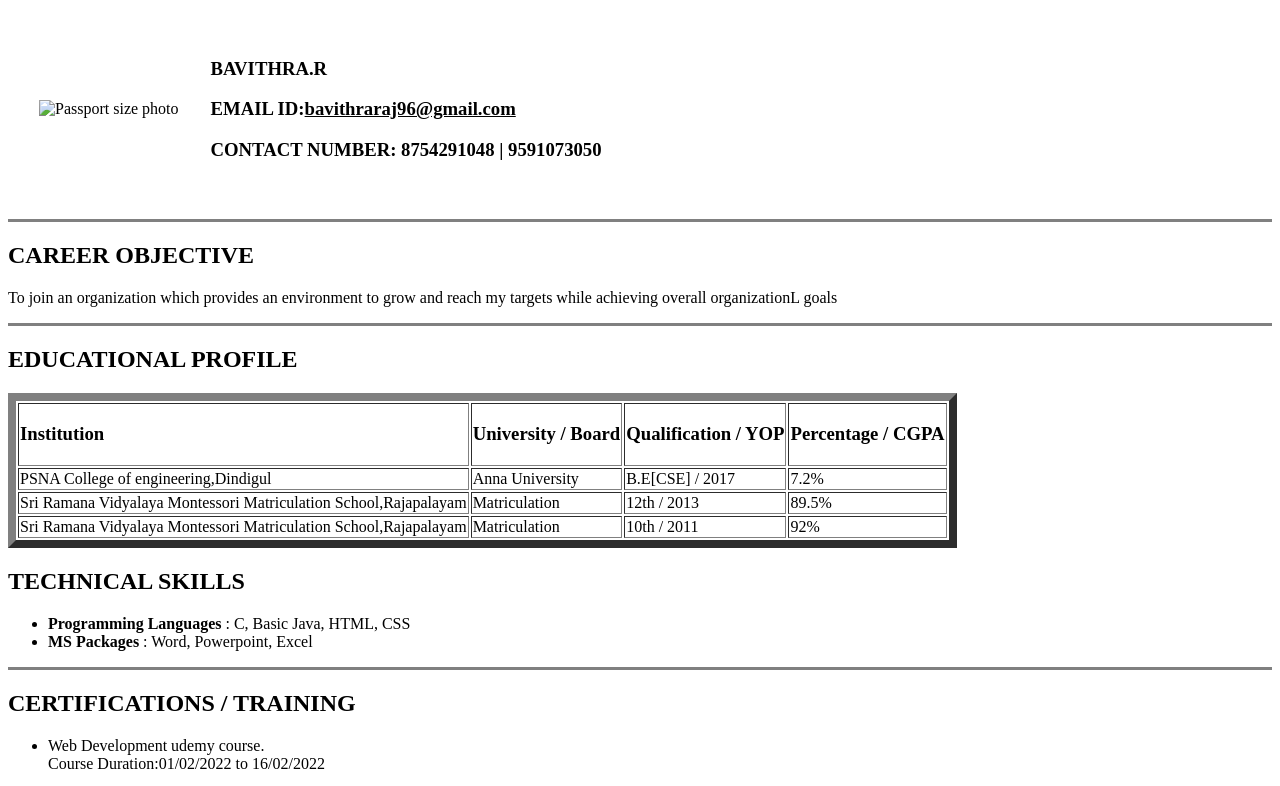
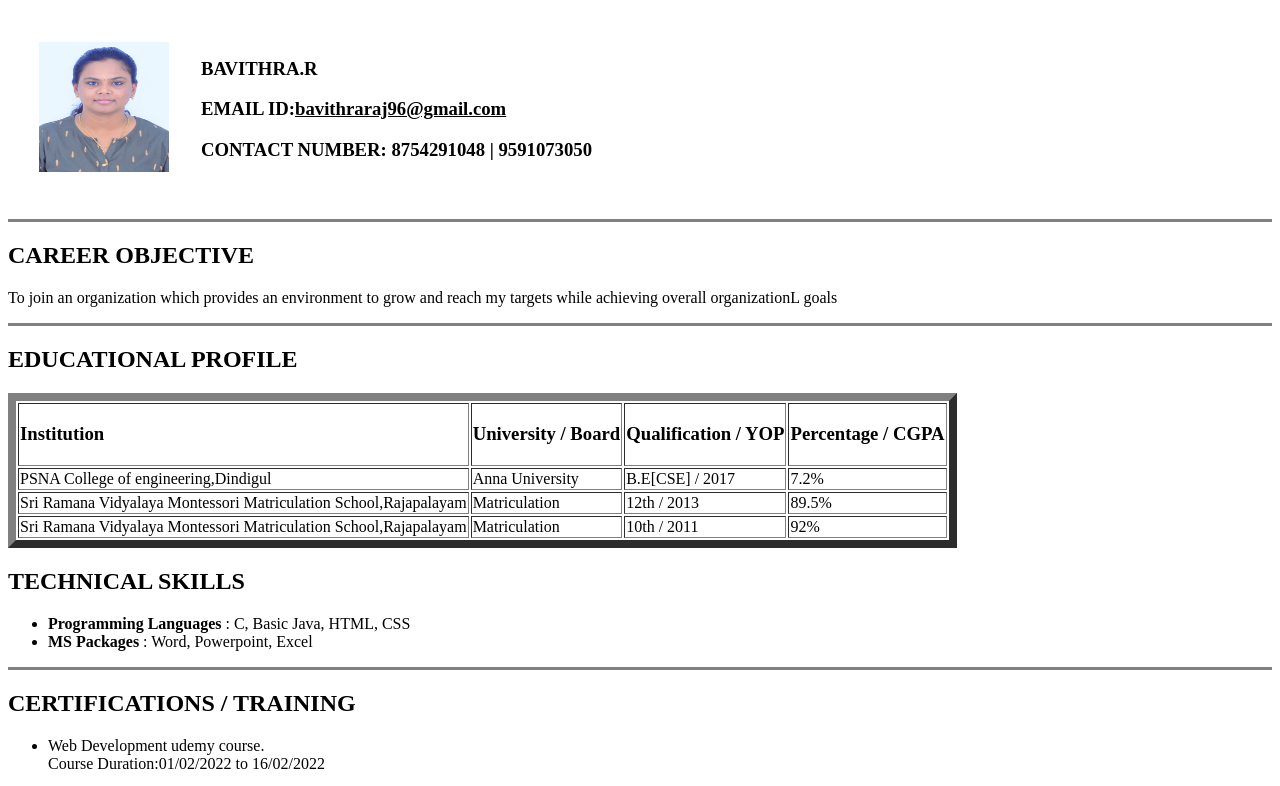
Before and after one commit to Bavithraraj/CV, a plain HTML site: page index.html in a window 1280 px wide. Shown: the top 786 px of the page. Drawn offline with Linux system fonts and the light colour scheme.

Commit message:
update image source

```diff
--- a/index.html
+++ b/index.html
@@ -9,7 +9,7 @@
 <body>
   <table cellspacing="30">
     <tr>
-      <td><img src="passport size.jpg"width="130"height="130"alt="Passport size photo"></td>
+      <td><img src="images/passport size.jpg"width="130"height="130"alt="Passport size photo"></td>
       <td>
         <h3><b>BAVITHRA.R</b></h3>
         <h3><b>EMAIL ID:<u>bavithraraj96@gmail.com</u></b></h3>
```
